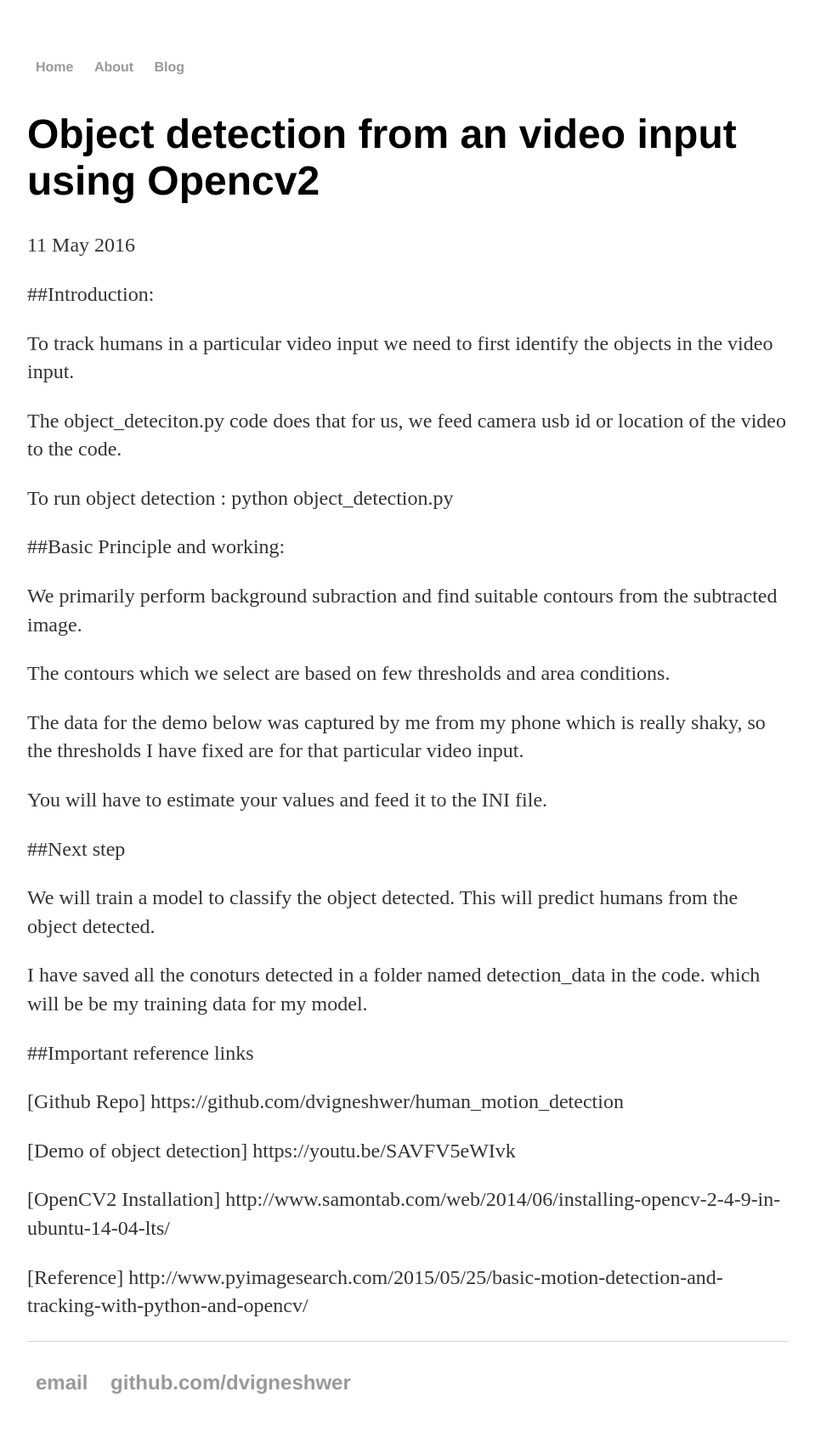
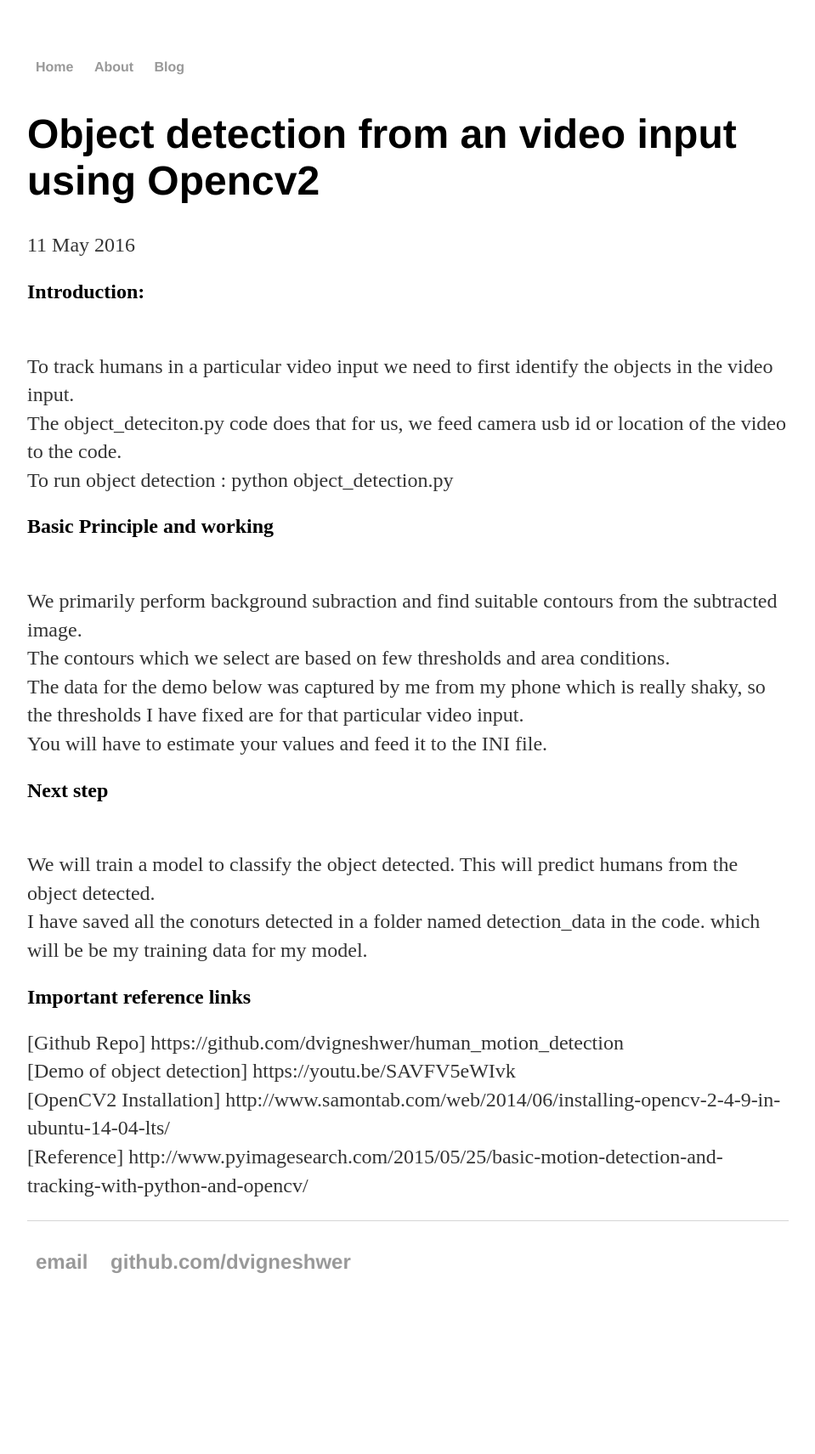
Before and after one commit to DineshMv/dvigneshwer.github.io, a Jekyll site: the page built from _posts/2016-05-11-object-detection.md, in a window 1280 px wide. Shown: the whole page at 85% size, without its empty margins (160-1119 px from the left). Built offline with Jekyll 4.4.1, drawn with Linux system fonts in a browser that asks for light colours; after the commit the page ends 1569 px from its top, so only the background shows below that.

Commit message:
updated the blog with html tags
added the html tags to make it more readable in dvigneshwer.github.io page

```diff
--- a/_posts/2016-05-11-object-detection.md
+++ b/_posts/2016-05-11-object-detection.md
@@ -4,37 +4,45 @@ title: "Object detection from an video input using Opencv2"
 date: 2016-05-11
 ---
 
-##Introduction:
-
+<h2>Introduction:</h2>
+<p>
+<br>
 To track humans in a particular video input we need to first identify the objects in the video input.
-
+<br>
 The object_deteciton.py code does that for us, we feed camera usb id or location of the video to the code.
-
+<br>
 To run object detection : python object_detection.py
-
-##Basic Principle and working:
-
+<br>
+</p>
+<h2>Basic Principle and working</h2>
+<p>
+<br>
 We primarily perform background subraction and find suitable contours from the subtracted image.
-
+<br>
 The contours which we select are based on few thresholds and area conditions.
-
+<br>
 The data for the demo below was captured by me from my phone which is really shaky, so the thresholds I have fixed are for that particular video input.
-
+<br>
 You will have to estimate your values and feed it to the INI file.
-
-##Next step
-
+<br>
+</p>
+<h2>Next step</h2>
+<p>
+<br>
 We will train a model to classify the object detected. This will predict humans from the object detected.
-
+<br>
 I have saved all the conoturs detected in a folder named detection_data in the code.
 which will be be my training data for my model.
+<br>
+</p>
 
-##Important reference links
-
+<h2>Important reference links</h2>
+<p>
 [Github Repo] https://github.com/dvigneshwer/human_motion_detection
-
+<br>
 [Demo of object detection] https://youtu.be/SAVFV5eWIvk
-
+<br>
 [OpenCV2 Installation] http://www.samontab.com/web/2014/06/installing-opencv-2-4-9-in-ubuntu-14-04-lts/
-
+<br>
 [Reference] http://www.pyimagesearch.com/2015/05/25/basic-motion-detection-and-tracking-with-python-and-opencv/
+</p>
```
